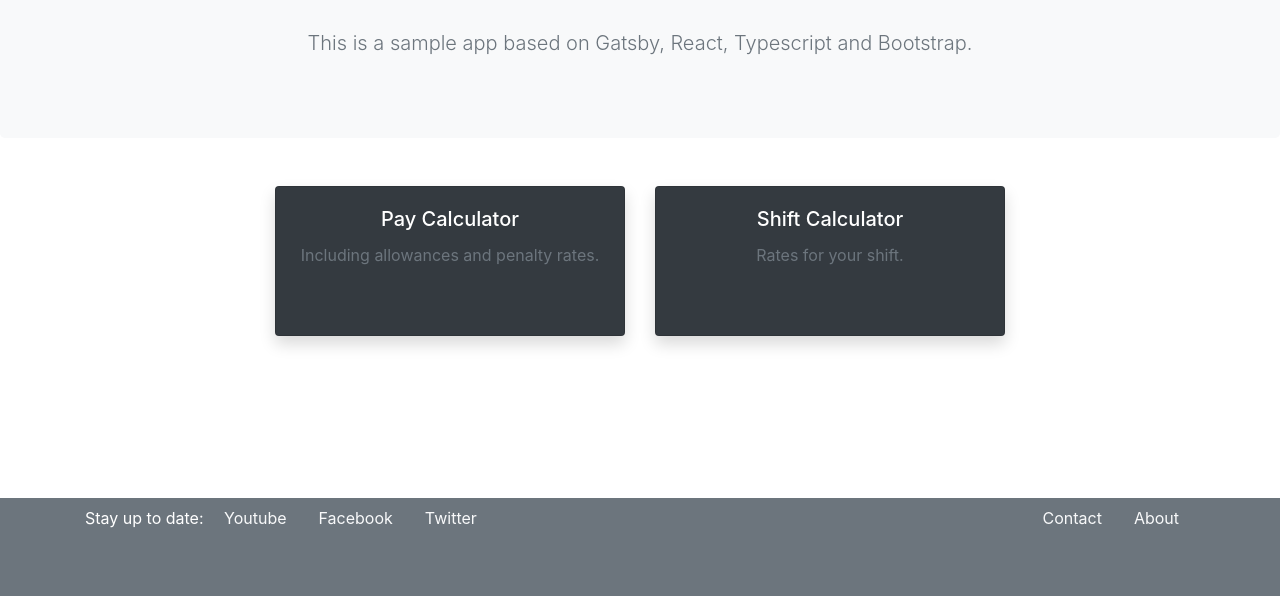
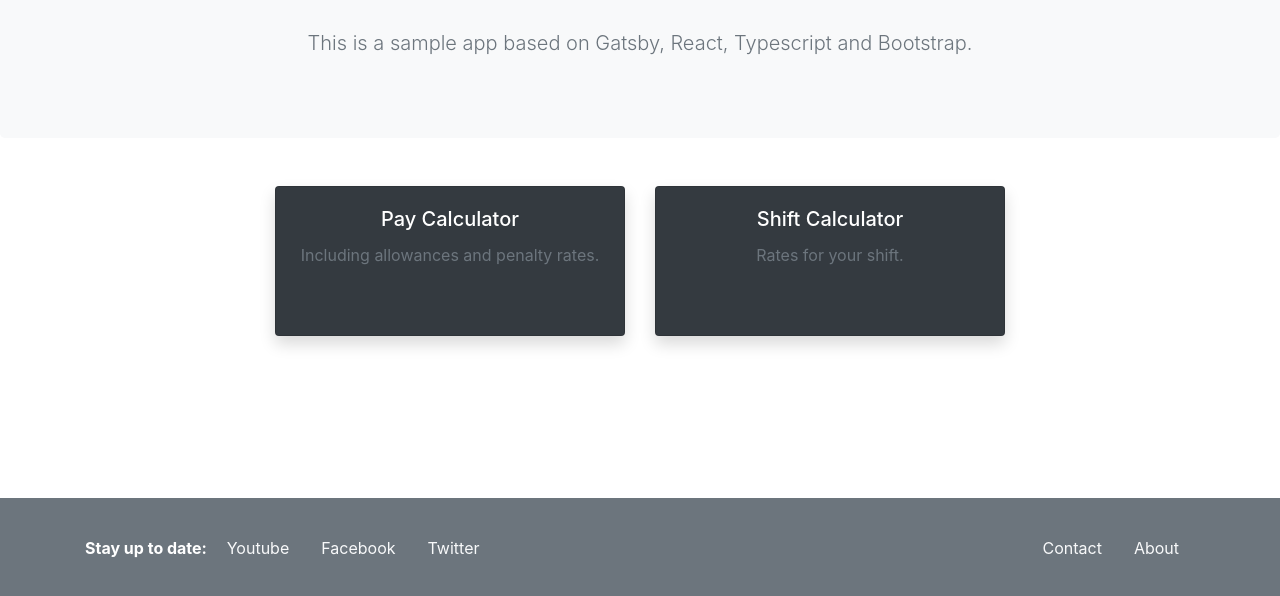
Before and after one commit to kalyan-anna/gatsby-bootstrap-labour, a Gatsby site: page / in a window 1280 px wide. Shown: the part 202-798 px from the top of the page. Built offline with nearby package versions, Linux system fonts and the light colour scheme; Gatsby itself is replaced by a stand-in of ours.

Commit message:
fix height

```diff
--- a/src/components/Footer/Footer.tsx
+++ b/src/components/Footer/Footer.tsx
@@ -2,12 +2,8 @@ import React from 'react';
 import styles from './Footer.module.scss';
 import { Nav } from 'react-bootstrap';
 
-const Footer = () => {
-  return (
-    <footer className={`bg-secondary text-white ${styles.footer}`}>
-      <div className="container">
-        <span>Stay up to date: </span>
-        <Nav className="d-inline-flex">
+const SocialMedia = () => (
+  <Nav className="d-flex flex-column  d-md-inline-flex flex-md-row">
     <Nav.Item>
       <Nav.Link className="text-light" href="https://www.youtube.com/">
         Youtube
@@ -24,6 +20,16 @@ const Footer = () => {
       </Nav.Link>
     </Nav.Item>
   </Nav>
+);
+
+const Footer = () => {
+  return (
+    <footer
+      className={`bg-secondary text-white d-md-flex align-items-center ${styles.footer}`}
+    >
+      <div className="container pt-3 pt-md-0">
+        <strong className="ml-3 ml-md-0">Stay up to date: </strong>
+        <SocialMedia />
         <Nav className="d-inline-flex float-right">
           <Nav.Item>
             <Nav.Link className="text-light" href="/Contact">
--- a/src/components/Header/Header.tsx
+++ b/src/components/Header/Header.tsx
@@ -5,7 +5,7 @@ import styles from './Header.module.scss';
 const Header = () => (
   <header className="bg-primary shadow" style={{ height: '70px' }}>
     <div className="container">
-      <a href="#" className="navbar-brand d-flex align-items-center">
+      <a href="/" className="navbar-brand d-flex align-items-center">
         <Logo />
         <strong className={`text-white font-weight-bold pl-3 ${styles.title}`}>
           Labour Commission App
--- a/src/layouts/AppLayout.module.scss
+++ b/src/layouts/AppLayout.module.scss
@@ -1,7 +1,7 @@
 .root {
   display: flex;
   flex-direction: column;
-  height: 100%;
+  min-height: 100vh;
 }
 
 .main {
--- a/src/styles/global.scss
+++ b/src/styles/global.scss
@@ -1,7 +1,7 @@
 html,
 body,
 #___gatsby {
-  height: 100%;
+  min-height: 100vh;
   font-size: 1rem;
 }
 
@@ -11,5 +11,5 @@ body {
 
 div[role='group'][tabindex],
 #gatsby-focus-wrapper {
-  height: 100%;
+  min-height: 100vh;
 }
```
Lines whose indentation alone changed are shown as unchanged.
